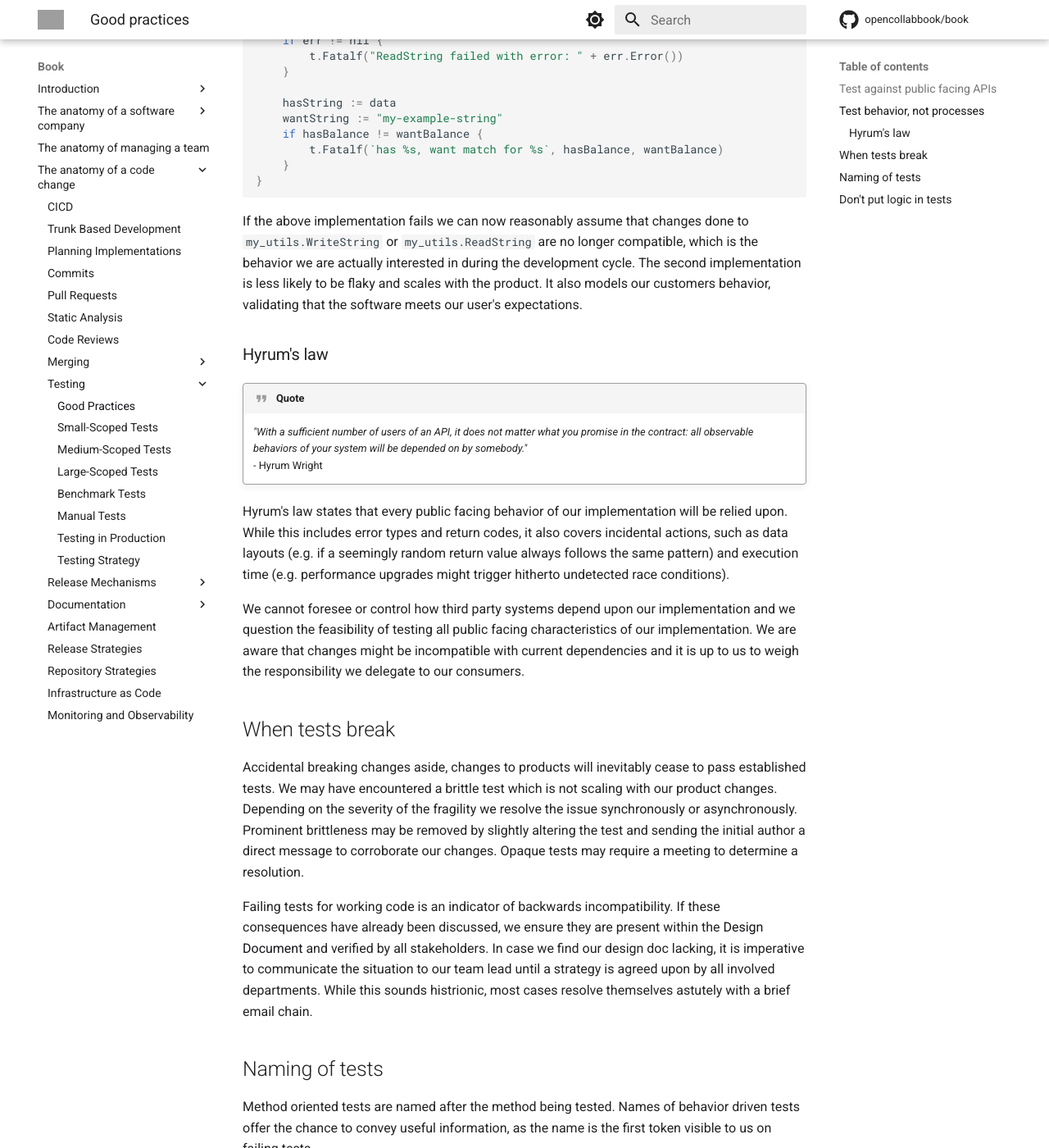
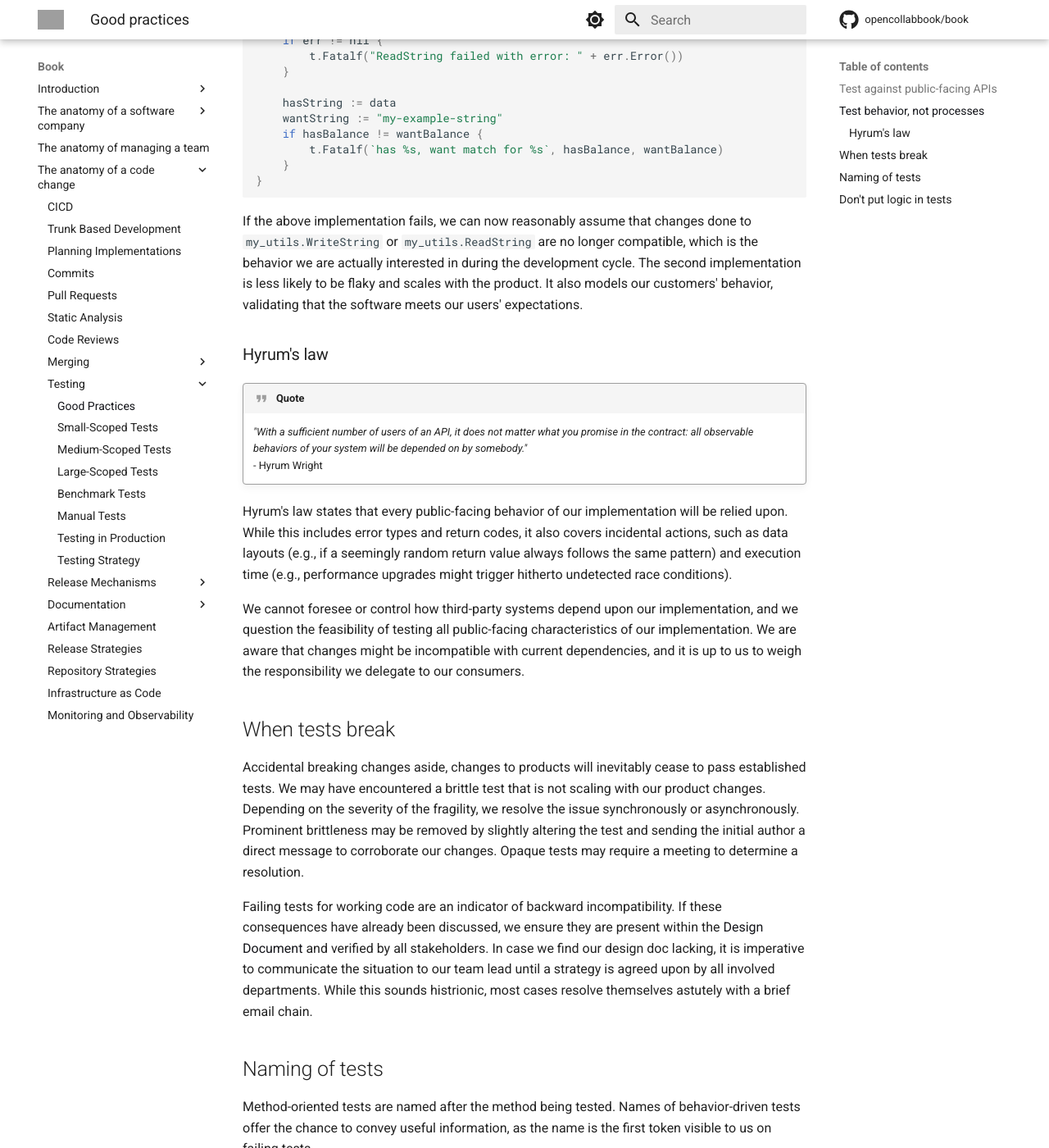
Before and after one commit to engineering-collaboration/book, an MkDocs documentation site: the page built from docs/book/anatomy-of-a-code-change/testing/good-practices.md, in a window 1280 px wide and 1400 px high, scrolled down 1671 px. Shown: the whole window at 82% size. Built offline with MkDocs 1.6.1 and Material for MkDocs 9.7.7, drawn with Linux system fonts in a browser that asks for light colours; comment, search, counter and statistics services are not loaded; some of the changed text lies outside the part shown; grey boxes are pictures that could not be loaded.

Commit message:
Fix punctuation in good practices

```diff
--- a/docs/book/anatomy-of-a-code-change/testing/good-practices.md
+++ b/docs/book/anatomy-of-a-code-change/testing/good-practices.md
@@ -40,7 +40,7 @@ func Test_SerializeStringSuccess(t *testing.T) {
 
 The above implementation tests whether `my_utils.WriteString` writes the given input string to a file provided via a path. The problem with the above test lies within the fact that we are testing against the *process* of **how** `my_utils.WriteString` serializes the given string input.
 
-The implementation becomes brittle with every future evolution of `my_utils.WriteString`. It cannot account for any additional tasks that are performed, such as byte padding, prefixing metadata, or serializing as clear text json vs binary json; assuming we output directly to a filesystem, instead of a virtualized environment or an in-memory database.
+The implementation becomes brittle with every future evolution of `my_utils.WriteString`. It cannot account for any additional tasks that are performed, such as byte padding, prefixing metadata, or serializing as clear text JSON vs binary JSON; assuming we output directly to a filesystem, instead of a virtualized environment or an in-memory database.
 
 These aspects *might* be worth testing at a later stage in the product lifecycle for specialized software consumed by millions of clients. Assuming we are not working on products for healthcare or aviation, we prioritize development velocity over full process coverage and add tests solely after specific problems occurred in production. Instead, we write tests against the *behavior* of **what** we expect to happen.
 
@@ -53,7 +53,7 @@ func Test_SerializeStringSuccess(t *testing.T) {
 	}
 
     // changed the line below to use our
-    // public facing ReadString instead of os lib
+    // public-facing ReadString instead of os lib
     data, err := my_utils.ReadString(path)
     if err != nil {
 		t.Fatalf("ReadString failed with error: " + err.Error())
@@ -69,7 +69,7 @@ func Test_SerializeStringSuccess(t *testing.T) {
 
 <!-- vale write-good.Weasel = NO -->
 <!-- likely -->
-If the above implementation fails we can now reasonably assume that changes done to `my_utils.WriteString` or `my_utils.ReadString` are no longer compatible, which is the behavior we are actually interested in during the development cycle. The second implementation is less likely to be flaky and scales with the product. It also models our customers behavior, validating that the software meets our user's expectations.
+If the above implementation fails, we can now reasonably assume that changes done to `my_utils.WriteString` or `my_utils.ReadString` are no longer compatible, which is the behavior we are actually interested in during the development cycle. The second implementation is less likely to be flaky and scales with the product. It also models our customers' behavior, validating that the software meets our users' expectations.
 <!-- vale write-good.Weasel = YES -->
 
 ### Hyrum's law
@@ -80,19 +80,19 @@ If the above implementation fails we can now reasonably assume that changes done
     - Hyrum Wright
 <!-- vale Vale.Avoid = YES -->
 
-Hyrum's law states that every public facing behavior of our implementation will be relied upon. While this includes error types and return codes, it also covers incidental actions, such as data layouts (e.g. if a seemingly random return value always follows the same pattern) and execution time (e.g. performance upgrades might trigger hitherto undetected race conditions).
+Hyrum's law states that every public-facing behavior of our implementation will be relied upon. While this includes error types and return codes, it also covers incidental actions, such as data layouts (e.g., if a seemingly random return value always follows the same pattern) and execution time (e.g., performance upgrades might trigger hitherto undetected race conditions).
 
-We cannot foresee or control how third party systems depend upon our implementation and we question the feasibility of testing all public facing characteristics of our implementation. We are aware that changes might be incompatible with current dependencies and it is up to us to weigh the responsibility we delegate to our consumers.
+We cannot foresee or control how third-party systems depend upon our implementation, and we question the feasibility of testing all public-facing characteristics of our implementation. We are aware that changes might be incompatible with current dependencies, and it is up to us to weigh the responsibility we delegate to our consumers.
 
 ## When tests break
 
-Accidental breaking changes aside, changes to products will inevitably cease to pass established tests. We may have encountered a brittle test which is not scaling with our product changes. Depending on the severity of the fragility we resolve the issue synchronously or asynchronously. Prominent brittleness may be removed by slightly altering the test and sending the initial author a direct message to corroborate our changes. Opaque tests may require a meeting to determine a resolution.
+Accidental breaking changes aside, changes to products will inevitably cease to pass established tests. We may have encountered a brittle test that is not scaling with our product changes. Depending on the severity of the fragility, we resolve the issue synchronously or asynchronously. Prominent brittleness may be removed by slightly altering the test and sending the initial author a direct message to corroborate our changes. Opaque tests may require a meeting to determine a resolution.
 
-Failing tests for working code is an indicator of backwards incompatibility. If these consequences have already been discussed, we ensure they are present within the [Design Document](../planning-implementations.md) and verified by all stakeholders. In case we find our design doc lacking, it is imperative to communicate the situation to our team lead until a strategy is agreed upon by all involved departments. While this sounds histrionic, most cases resolve themselves astutely with a brief email chain.
+Failing tests for working code are an indicator of backward incompatibility. If these consequences have already been discussed, we ensure they are present within the [Design Document](../planning-implementations.md) and verified by all stakeholders. In case we find our design doc lacking, it is imperative to communicate the situation to our team lead until a strategy is agreed upon by all involved departments. While this sounds histrionic, most cases resolve themselves astutely with a brief email chain.
 
 ## Naming of tests
 
-Method oriented tests are named after the method being tested. Names of behavior driven tests offer the chance to convey useful information, as the name is the first token visible to us on failing tests.
+Method-oriented tests are named after the method being tested. Names of behavior-driven tests offer the chance to convey useful information, as the name is the first token visible to us on failing tests.
 
 A good name describes the actions being taken on a system and the expected outcome. We encourage increased verbosity in test method names compared to production code method names as the use case is different. We never write code that calls these, and their names frequently need to be read by humans in reports. The extra verbosity is worth it.
 
@@ -100,4 +100,4 @@ Concise naming combined with clear failure messages enable us to fix our impleme
 
 ## Don't put logic in tests
 
-Complexity is introduced in the form of logic, such as operators, loops, and conditionals. When a piece of code contains logic, we require <!-- vale alex.Ablist = NO -->mental<!-- vale alex.Ablist = YES --> computation to determine its result instead of just reading it off the screen. In test code we stick to straight-line code over clever logic. Duplication is preferred when it makes the test more descriptive and meaningful.
+Complexity is introduced in the form of logic, such as operators, loops, and conditionals. When a piece of code contains logic, we require <!-- vale alex.Ablist = NO -->mental<!-- vale alex.Ablist = YES --> computation to determine its result instead of just reading it off the screen. In test code, we stick to straight-line code over clever logic. Duplication is preferred when it makes the test more descriptive and meaningful.
```
Also changed, not shown: other parts of docs/book/anatomy-of-a-code-change/testing/good-practices.md (+4 -4 lines).
